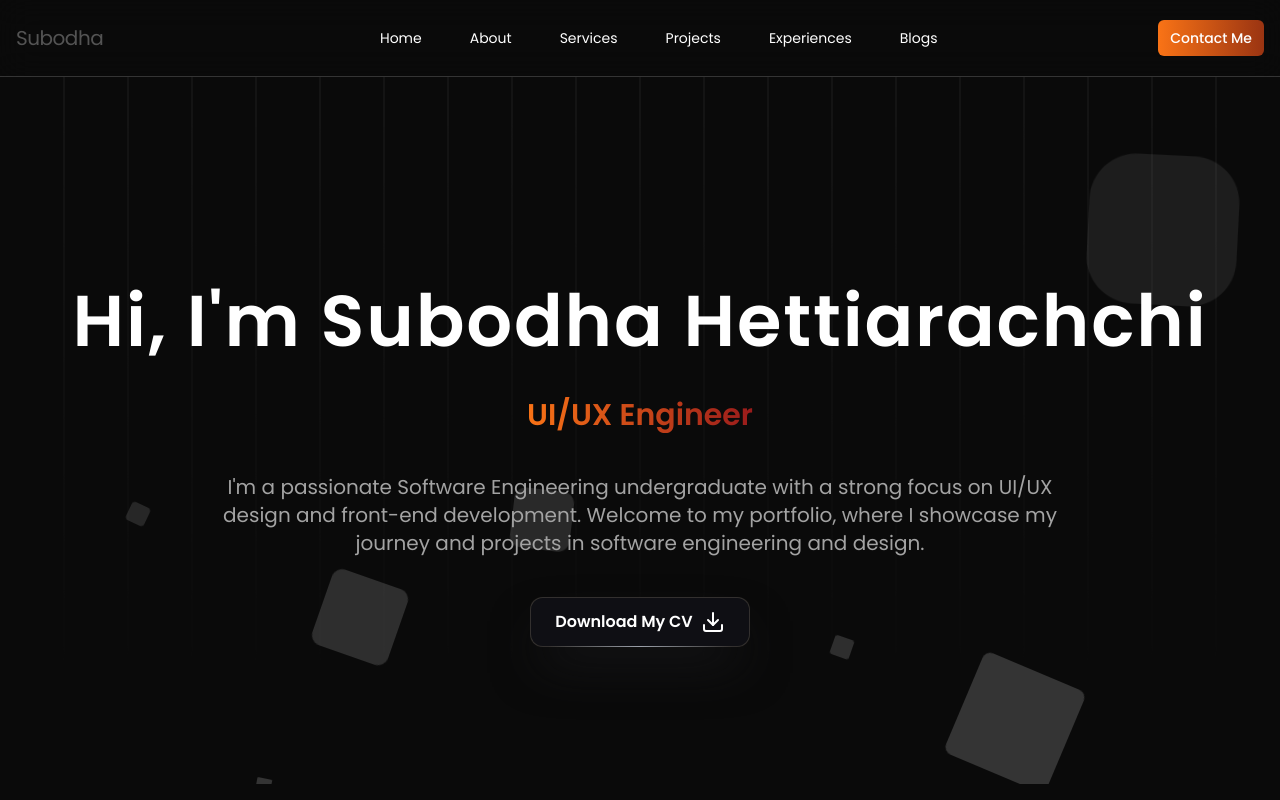
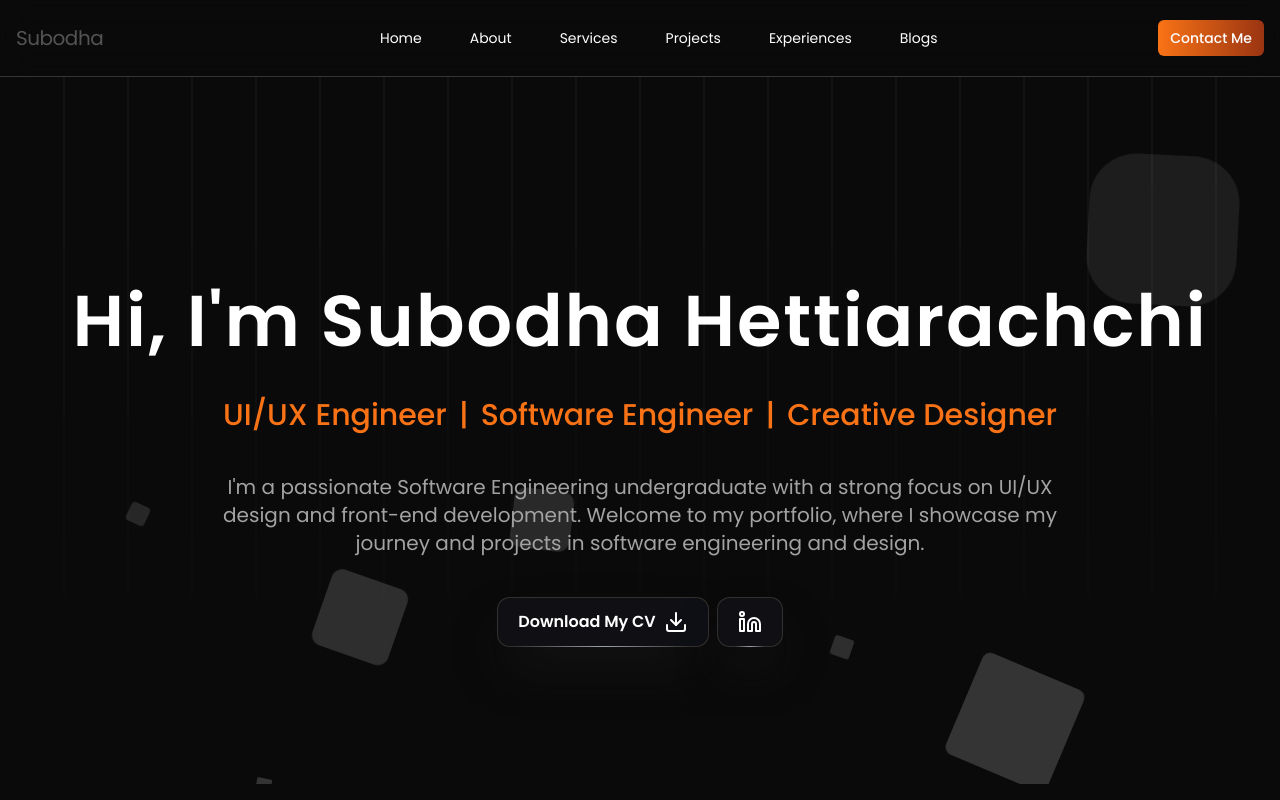
Before and after one commit to hettiarachchisp526/new-react-portfolio, a React (Vite) app in the folder protfoliyo-site/: page / in a window 1280 px wide. Shown: the top 800 px of the page. Built offline with nearby package versions, Linux system fonts and the light colour scheme.

Commit message:
update linkdin icon

```diff
--- a/protfoliyo-site/src/Components/HeroSection.jsx
+++ b/protfoliyo-site/src/Components/HeroSection.jsx
@@ -1,5 +1,5 @@
 /* eslint-disable react/no-unescaped-entities */
-import { Download } from "lucide-react";
+import { Download, Linkedin } from "lucide-react";
 import { useEffect, useState } from "react";
 
 const HeroSection = () => {
@@ -29,8 +29,8 @@ const HeroSection = () => {
 
         <div className="flex justify-center">
           <div className="flex justify-center px-5 py-10">
-            <span className="text-xl font-semibold text-transparent bg-gradient-to-r from-orange-500 to-red-800 bg-clip-text lg:text-3xl">
-              UI/UX Engineer
+            <span className="flex flex-wrap items-center justify-center text-orange-500 lg:font-medium bg-gradient-to-r bg-clip-text lg:text-3xl sm:font-medium sm:text-sm">
+              <span>UI/UX Engineer</span><span className="px-3">|</span><span>Software Engineer</span><span className="px-3">|</span><span>Creative Designer</span>
             </span>
           </div>
         </div>
@@ -40,14 +40,25 @@ const HeroSection = () => {
           Welcome to my portfolio, where I showcase my journey and projects in software engineering and design.
         </p>
 
-        <div className="flex justify-center my-10">
-          <button className="relative inline-block p-px font-semibold leading-6 text-white no-underline bg-[#1c1917] shadow-2xl cursor-pointer group rounded-xl shadow-zinc-900">
+        <div className="flex justify-center gap-2 my-10">
+          <button className="relative inline-block p-px md:font-semibold sm:font-medium leading-6 text-white no-underline bg-[#1c1917] shadow-2xl cursor-pointer group rounded-xl shadow-zinc-900">
             <span className="absolute inset-0 overflow-hidden rounded-xl">
               <span className="absolute inset-0 rounded-xl bg-[image:radial-gradient(75%_100%_at_50%_0%,rgba(255,63,4,0.6)_0%,rgba(255,165,0,0)_75%)] opacity-0 transition-opacity duration-500 group-hover:opacity-100"></span>
             </span>
-            <div className="relative z-10 flex items-center px-6 py-3 space-x-2 rounded-xl bg-gray-950/50 ring-1 ring-white/10">
+            <div className="relative z-10 flex items-center px-5 py-3 space-x-2 rounded-xl bg-gray-950/50 ring-1 ring-white/10">
               <span>Download My CV</span>
               <Download className="w-6 h-6" />
+            </div>
+            <span className="absolute -bottom-0 left-[1.125rem] h-px w-[calc(100%-2.25rem)] bg-gradient-to-r from-emerald-400/0 via-gray-400/90 to-emerald-400/0 transition-opacity duration-500 group-hover:opacity-40"></span>
+          </button>
+
+          <button className="relative inline-block p-px md:font-semibold sm:font-medium leading-6 text-white no-underline bg-[#1c1917] shadow-2xl cursor-pointer group rounded-xl shadow-zinc-900">
+            <span className="absolute inset-0 overflow-hidden rounded-xl">
+              <span className="absolute inset-0 rounded-xl bg-[image:radial-gradient(75%_100%_at_50%_0%,rgba(255,63,4,0.6)_0%,rgba(255,165,0,0)_75%)] opacity-0 transition-opacity duration-500 group-hover:opacity-100"></span>
+            </span>
+            <div className="relative z-10 flex items-center px-5 py-3 space-x-2 rounded-xl bg-gray-950/50 ring-1 ring-white/10">
+
+              <Linkedin className="w-6 h-6" />
             </div>
             <span className="absolute -bottom-0 left-[1.125rem] h-px w-[calc(100%-2.25rem)] bg-gradient-to-r from-emerald-400/0 via-gray-400/90 to-emerald-400/0 transition-opacity duration-500 group-hover:opacity-40"></span>
           </button>
```
